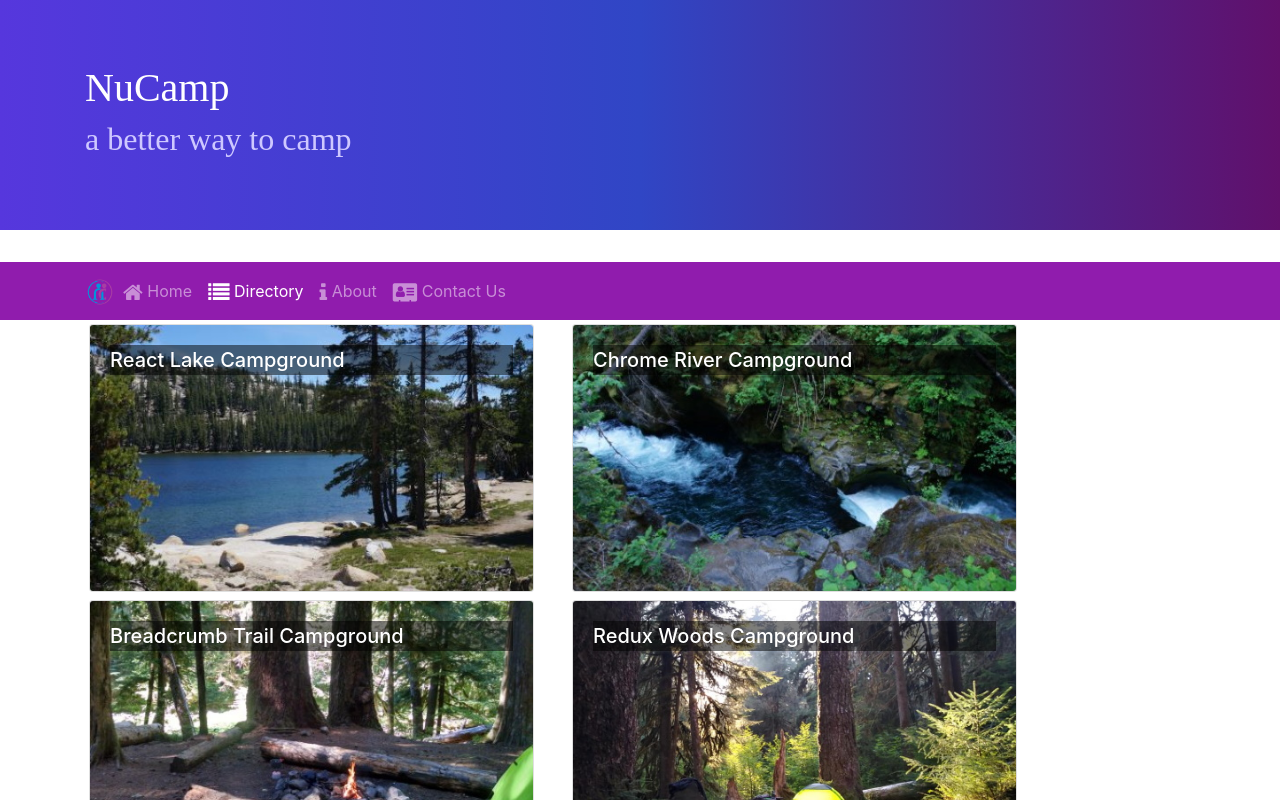
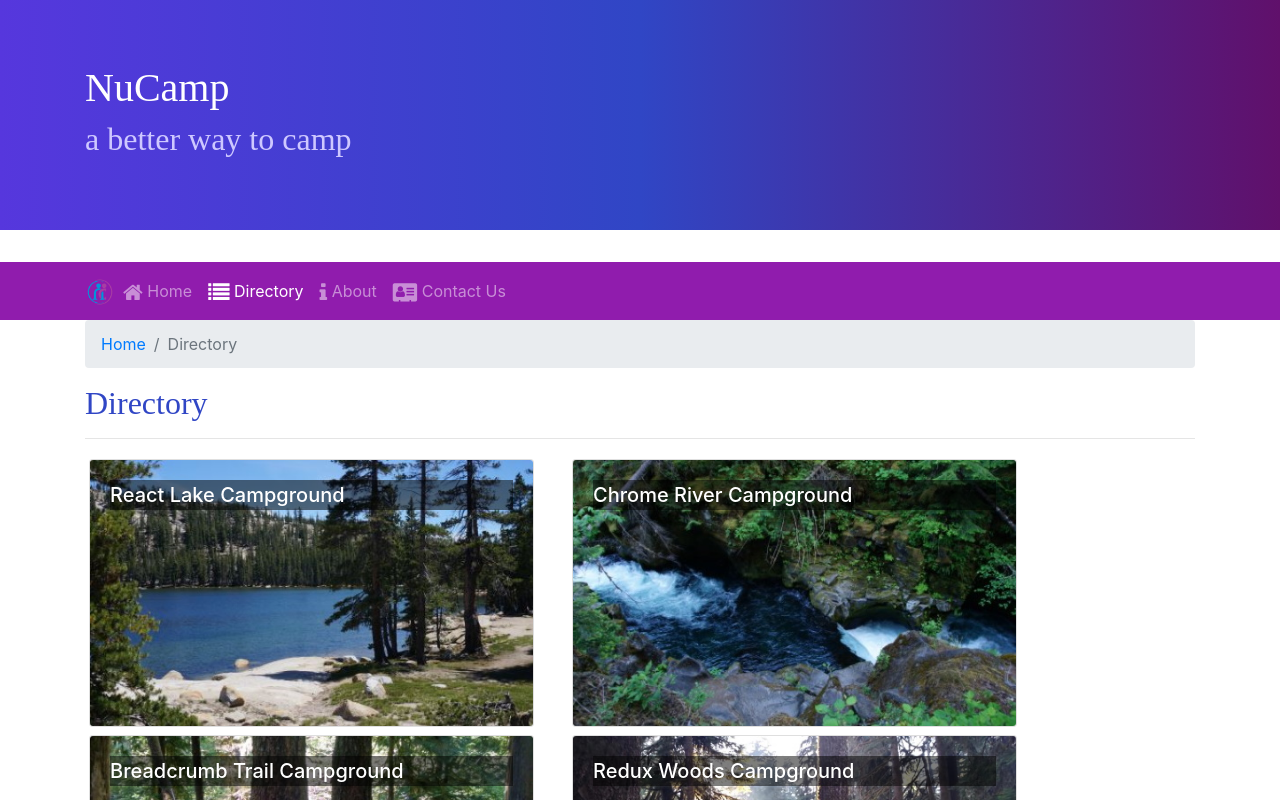
Before and after one commit to gahlawat80/react-proj, a React (Create React App) app: page /directory in a window 1280 px wide. Shown: the top 800 px of the page. Built offline with nearby package versions, Linux system fonts and the light colour scheme.

Commit message:
Added Breadcrum component

```diff
--- a/src/components/CampsiteInfoComponent.js
+++ b/src/components/CampsiteInfoComponent.js
@@ -1,11 +1,21 @@
 import React from 'react';
-import {Card,CardImg,CardBody,CardTitle,CardText} from 'reactstrap';
+import { Card, CardImg, CardText, CardBody, Breadcrumb, BreadcrumbItem } from 'reactstrap';
+import { Link } from 'react-router-dom';
 
 function CampsiteInfo(props){
     if(props.campsite){
-        console.log(props.campsite)
         return(
             <div className="container">
+                <div className="row">
+                    <div className="col">
+                        <Breadcrumb>
+                            <BreadcrumbItem><Link to="/directory">Directory</Link></BreadcrumbItem>
+                            <BreadcrumbItem active>{props.campsite.name}</BreadcrumbItem>
+                        </Breadcrumb>
+                        <h2>{props.campsite.name}</h2>
+                        <hr />
+                    </div>
+                </div>
                 <div className="row">
                     {RenderCampsite(props.campsite)}
                     {RenderComments(props.comments)}
@@ -48,7 +58,6 @@
                 <Card>
                     <CardImg top src={campsite.image} alt={campsite.name}/>
                     <CardBody>
-                        <CardTitle>{campsite.name}</CardTitle>
                         <CardText>{campsite.description}</CardText>
                     </CardBody>
                 </Card>
--- a/src/components/ContactusComponent.js
+++ b/src/components/ContactusComponent.js
@@ -1,10 +1,16 @@
 import React from 'react';
+import {Link} from 'react-router-dom';
+import {Breadcrumb, BreadcrumbItem} from 'reactstrap';
 
 function Contact(props) {
     return (
         <div className="container">
             <div className="row">
                 <div className="col">
+                    <Breadcrumb>
+                        <BreadcrumbItem><Link to="/home">Home</Link></BreadcrumbItem>
+                        <BreadcrumbItem active>Contact Us</BreadcrumbItem>
+                    </Breadcrumb>
                     <h2>Contact Us</h2>
                     <hr />
                 </div>
--- a/src/components/DirectoryComponent.js
+++ b/src/components/DirectoryComponent.js
@@ -1,5 +1,5 @@
 import React from 'react';
-import {Card, CardImg, CardImgOverlay, CardTitle} from 'reactstrap';
+import { Card, CardImg, CardImgOverlay, CardTitle, Breadcrumb, BreadcrumbItem } from 'reactstrap';
 import {Link} from 'react-router-dom';
 
 function RenderCampsiteCard({site}){
@@ -26,6 +26,16 @@
         return (
             <div className="container">
                 <div className="row">
+                    <div className="col">
+                        <Breadcrumb>
+                            <BreadcrumbItem><Link to="/home">Home</Link></BreadcrumbItem>
+                            <BreadcrumbItem active>Directory</BreadcrumbItem>
+                        </Breadcrumb>
+                        <h2>Directory</h2>
+                        <hr />
+                    </div>
+                </div>
+                <div className="row">
                     {directories}
                 </div>
             </div>
```
